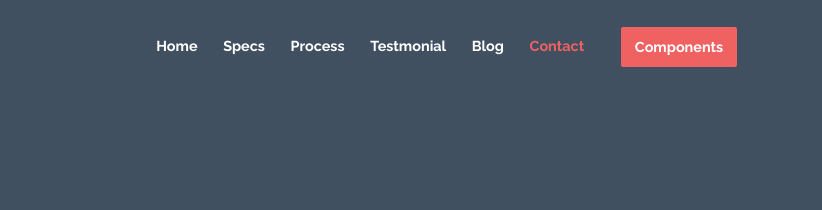
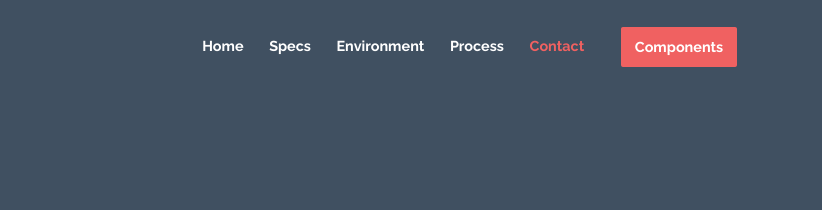
Before and after one commit to jagged-Moon/jagged_Moon.github.io, a plain HTML site: page index.html in a window 1280 px wide. Shown: the top 210 px of the page, 458-1280 px from the left. Drawn offline with Linux system fonts and the light colour scheme.

Commit message:
Webpage Updates
Same as they usually are. Deletions and additions.

```diff
--- a/index.html
+++ b/index.html
@@ -37,13 +37,10 @@
                         <a class="nav-link" href="#specs">Specs</a>
                     </li>
                     <li class="nav-item">
-                        <a class="nav-link" href="#process">Process</a>
+                        <a class="nav-link" href="#environment">Environment</a>
                     </li>
                     <li class="nav-item">
-                        <a class="nav-link" href="#testmonial">Testmonial</a>
-                    </li>
-                    <li class="nav-item">
-                        <a class="nav-link" href="#blog">Blog</a>
+                        <a class="nav-link" href="#process">Process</a>
                     </li>
                     <li class="nav-item">
                         <a class="nav-link" href="#contact">Contact</a>
@@ -151,8 +148,9 @@
         </div>
     </section>
 
-    <section class="section">
+    <section class="section" id="environment">
         <div class="container">
+            </br>
             <h6 class="xs-font mb-0">Let's get to the environment...</h6>
             <h3 class="section-title mb-4">Orchestration and Access</h3>
 
@@ -193,6 +191,7 @@
     </section>
 
     <section class="section" id="process">
+        </br>
         <div class="container">
             <h6 class="xs-font mb-0">Summary steps to development.</h6>
             <h3 class="section-title pb-4">The Process</h3>
@@ -225,7 +224,8 @@
                 <p class="xs-font">Testing and validation.</p>
             </a>
         </div>
-        <center><h6>&lt Swipe to explore &gt</h6></center>
+        </br>
+        <center><h6 class="xs-font mb-0">&lt Swipe to explore &gt</h6></center>
     </section>
 
     <section class="section bg-overlay">
```
Also changed, not shown: websiteDependencies/public_html/assets/imgs/avatar1.jpg (deleted), websiteDependencies/public_html/assets/imgs/avatar2.jpg (deleted), websiteDependencies/public_html/assets/imgs/avatar3.jpg (deleted), websiteDependencies/public_html/assets/imgs/brand.svg (deleted), websiteDependencies/public_html/assets/imgs/img-1.jpg (deleted), websiteDependencies/public_html/assets/imgs/img-2.jpg (deleted), websiteDependencies/public_html/assets/imgs/img-3.jpg (deleted), websiteDependencies/public_html/assets/imgs/img-5.jpg (deleted), 1 other file.
